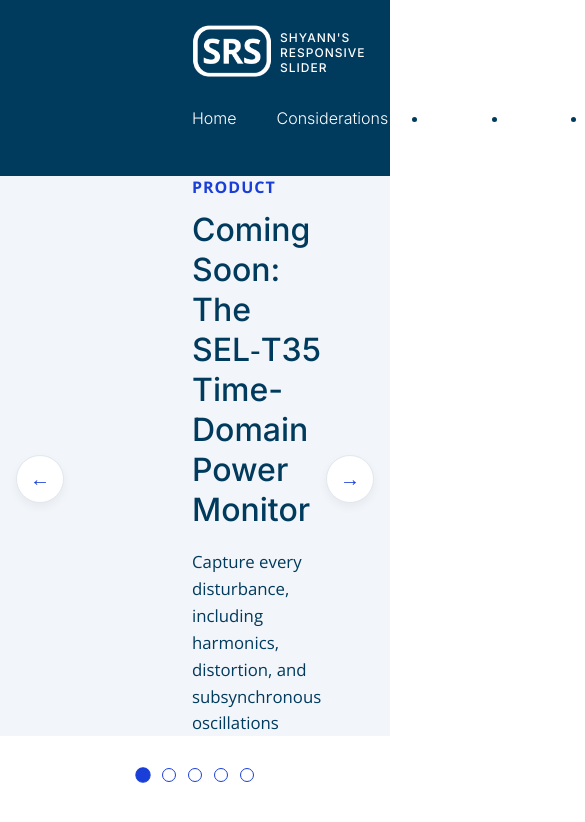
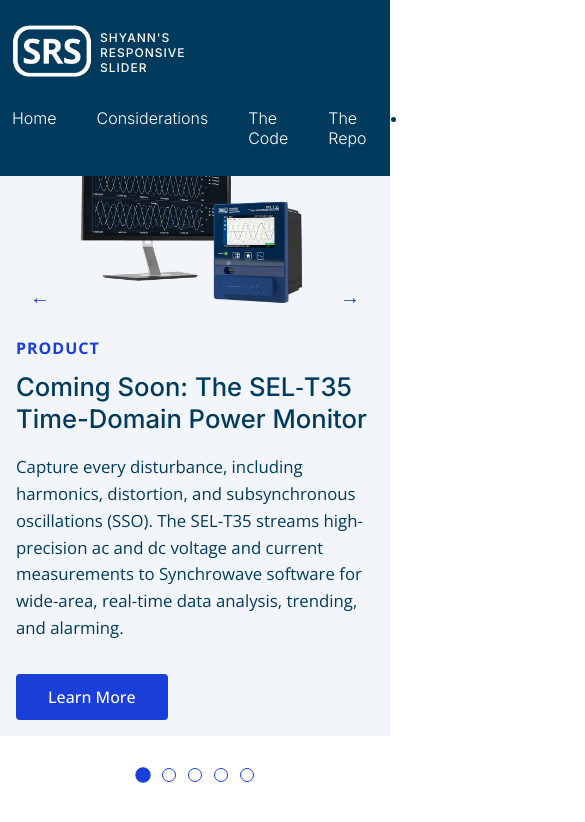
Before and after one commit to helloshyann/sel-presentation, a React (Vite) app: page / in a window 390 px wide. Shown: the top 822 px of the page, 585 px wide, since content can reach past the window. Built offline with nearby package versions, Linux system fonts and the light colour scheme.

Commit message:
Responsive Transitions

```diff
--- a/src/styles/index.css
+++ b/src/styles/index.css
@@ -1,7 +1,45 @@
+@import url("https://fonts.googleapis.com/css2?family=Inter:ital,opsz,wght@0,14..32,100..900;1,14..32,100..900&family=Open+Sans:ital,wght@0,300..800;1,300..800&display=swap");
+:root {
+  --bright-blue: #1a3fd8;
+  --dark-blue: #003a5d;
+  --grey-blue: #728fa1;
+  --green: #40cb6c;
+  --off-white: #f2f5f9;
+  --white: #ffffff;
+  --breakpoint-mobile: 480px;
+  --breakpoint-tablet: 768px;
+  --breakpoint-desktop: 1024px;
+  --space-xxs: 0.125rem;
+  --space-xs: 0.25rem;
+  --space-sm: 0.5rem;
+  --space-md: 0.75rem;
+  --space-lg: 1rem;
+  --space-xxl: 2rem;
+  --special-space: 12rem;
+  --primary-font: "Inter", sans-serif;
+  --secondary-font: "Open Sans", sans-serif;
+  font-size: 16px;
+  --tiny-font: 0.5rem;
+  --small-font: 0.75rem;
+  --reg-font: 1rem;
+  --lg-font: 1.25rem;
+  --xl-font: 1.5rem;
+  --xxl-font: 2rem;
+  --thin-font: 300;
+  --standard-font: 500;
+  --thick-font: 700;
+  --transition-smooth: transform 0.6s cubic-bezier(0.16, 1, 0.3, 1);
+}
+
 header {
   background: var(--dark-blue);
   color: var(--white);
-  padding: var(--space-md) var(--special-space);
+  padding: var(--space-md);
+}
+@media only screen and (min-width: 1024px) {
+  header {
+    padding: var(--space-md) var(--special-space);
+  }
 }
 header .hero-logo {
   display: -webkit-box;
--- a/src/styles/index.scss
+++ b/src/styles/index.scss
@@ -1,7 +1,15 @@
+@use "./partials/variables" as *;
+@use "./partials/mixins" as *;
+
 header {
 	background: var(--dark-blue);
 	color: var(--white);
-	padding: var(--space-md) var(--special-space);
+	padding: var(--space-md);
+
+	@include respond-to("desktop") {
+		padding: var(--space-md) var(--special-space);
+	}
+
 	.hero-logo {
 		display: flex;
 		flex-direction: row;
--- a/src/styles/partials/_mixins.scss
+++ b/src/styles/partials/_mixins.scss
@@ -1,13 +1,18 @@
 @use "./variables" as *;
 
 @mixin respond-to($breakpoint) {
+	@if $breakpoint == "desktop" {
+		@media only screen and (min-width: 1024px) {
+			@content;
+		}
+	}
 	@if $breakpoint == "tablet" {
-		@media (max-width: var(--breakpoint-tablet)) {
+		@media only screen and (max-width: 760px) {
 			@content;
 		}
 	}
 	@if $breakpoint == "mobile" {
-		@media (max-width: var(--breakpoint-mobile)) {
+		@media only screen and (max-width: 480px) {
 			@content;
 		}
 	}
--- a/src/styles/slider.css
+++ b/src/styles/slider.css
@@ -67,25 +67,40 @@
   max-width: 100%;
   height: 100%;
   background: var(--off-white);
-  display: -ms-grid;
-  display: grid;
-  -ms-grid-columns: 1fr 1fr;
-  grid-template-columns: 1fr 1fr;
   -webkit-box-sizing: border-box;
           box-sizing: border-box;
-  padding: 0 var(--special-space);
+  display: -webkit-box;
+  display: -ms-flexbox;
+  display: flex;
+  -webkit-box-orient: vertical;
+  -webkit-box-direction: reverse;
+      -ms-flex-direction: column-reverse;
+          flex-direction: column-reverse;
+  padding: 1rem;
   -webkit-transition: opacity 0.5s ease, -webkit-transform 0.5s ease;
   transition: opacity 0.5s ease, -webkit-transform 0.5s ease;
   transition: transform 0.5s ease, opacity 0.5s ease;
   transition: transform 0.5s ease, opacity 0.5s ease, -webkit-transform 0.5s ease;
 }
-@media (max-width: var(--breakpoint-tablet)) {
+@media only screen and (min-width: 1024px) {
   .slider-container .slide-card {
+    display: -ms-grid;
+    display: grid;
+    -ms-grid-columns: 1fr 1fr;
+    grid-template-columns: 1fr 1fr;
+    padding: 0 var(--special-space);
+  }
+}
+@media only screen and (max-width: 760px) {
+  .slider-container .slide-card {
+    display: -webkit-box;
+    display: -ms-flexbox;
+    display: flex;
     -webkit-box-orient: vertical;
     -webkit-box-direction: reverse;
         -ms-flex-direction: column-reverse;
             flex-direction: column-reverse;
-    padding: 0 1rem;
+    padding: 1rem;
   }
 }
 .slider-container .slide-card .slide-text-side {
@@ -106,7 +121,7 @@
       -ms-flex-pack: center;
           justify-content: center;
 }
-@media (max-width: var(--breakpoint-tablet)) {
+@media only screen and (max-width: 760px) {
   .slider-container .slide-card .slide-text-side {
     padding-right: 0;
     margin-top: 1.5rem;
@@ -129,7 +144,7 @@
   line-height: 1.25;
   margin: 0 0 1.2rem 0;
 }
-@media (max-width: var(--breakpoint-mobile)) {
+@media only screen and (max-width: 480px) {
   .slider-container .slide-card .slide-text-side h2 {
     font-size: 1.6rem;
   }
@@ -179,11 +194,12 @@
   -o-object-fit: contain;
      object-fit: contain;
 }
-@media (max-width: var(--breakpoint-tablet)) {
+@media only screen and (max-width: 760px) {
   .slider-container .slide-card .slide-image-side img {
     max-height: 100%;
   }
 }
+@media only screen and (min-width: 1024px) {
   .slider-container .slide-card:nth-child(5) {
     padding: 0 0 0 var(--special-space);
   }
@@ -208,13 +224,14 @@
     -o-object-position: center center;
        object-position: center center;
   }
+}
 .slider-container .nav-btn {
   position: absolute;
-  top: 50%;
+  top: 20%;
   -webkit-transform: translateY(-50%);
           transform: translateY(-50%);
-  background: white;
-  border: 1px solid #e2e8f0;
+  background: transparent;
+  border: 1px solid transparent;
   width: 48px;
   height: 48px;
   border-radius: 50%;
@@ -230,11 +247,18 @@
   -webkit-box-pack: center;
       -ms-flex-pack: center;
           justify-content: center;
-  -webkit-box-shadow: 0 4px 10px rgba(0, 0, 0, 0.05);
-          box-shadow: 0 4px 10px rgba(0, 0, 0, 0.05);
   -webkit-transition: all 0.2s ease;
   transition: all 0.2s ease;
   z-index: 10;
+}
+@media only screen and (min-width: 1024px) {
+  .slider-container .nav-btn {
+    top: 50%;
+    background: white;
+    border: 1px solid #e2e8f0;
+    -webkit-box-shadow: 0 4px 10px rgba(0, 0, 0, 0.05);
+            box-shadow: 0 4px 10px rgba(0, 0, 0, 0.05);
+  }
 }
 .slider-container .nav-btn:hover {
   background: #f8fafc;
--- a/src/styles/slider.scss
+++ b/src/styles/slider.scss
@@ -34,17 +34,27 @@
 		max-width: 100%;
 		height: 100%;
 		background: var(--off-white);
-		display: grid;
-		grid-template-columns: 1fr 1fr;
+
 		box-sizing: border-box;
-		padding: 0 var(--special-space);
+
+		display: flex;
+		flex-direction: column-reverse;
+		padding: 1rem;
+
 		transition:
 			transform 0.5s ease,
 			opacity 0.5s ease;
 
+		@include respond-to("desktop") {
+			display: grid;
+			grid-template-columns: 1fr 1fr;
+			padding: 0 var(--special-space);
+		}
+
 		@include respond-to("tablet") {
+			display: flex;
 			flex-direction: column-reverse;
-			padding: 0 1rem;
+			padding: 1rem;
 		}
 
 		.slide-text-side {
@@ -130,8 +140,10 @@
 		}
 
 		&:nth-child(5) {
+			@include respond-to("tablet") {
+			}
+			@include respond-to("desktop") {
 				padding: 0 0 0 var(--special-space);
-
 				.slide-image-side {
 					position: relative;
 					width: 100%;
@@ -153,13 +165,14 @@
 				}
 			}
 		}
+	}
 
 	.nav-btn {
 		position: absolute;
-		top: 50%;
+		top: 20%;
 		transform: translateY(-50%);
-		background: white;
-		border: 1px solid #e2e8f0;
+		background: transparent;
+		border: 1px solid transparent;
 		width: 48px;
 		height: 48px;
 		border-radius: 50%;
@@ -169,9 +182,16 @@
 		display: flex;
 		align-items: center;
 		justify-content: center;
-		box-shadow: 0 4px 10px rgba(0, 0, 0, 0.05);
+
 		transition: all 0.2s ease;
 		z-index: 10;
+
+		@include respond-to("desktop") {
+			top: 50%;
+			background: white;
+			border: 1px solid #e2e8f0;
+			box-shadow: 0 4px 10px rgba(0, 0, 0, 0.05);
+		}
 
 		&:hover {
 			background: #f8fafc;
```
Lines whose indentation alone changed are shown as unchanged.
